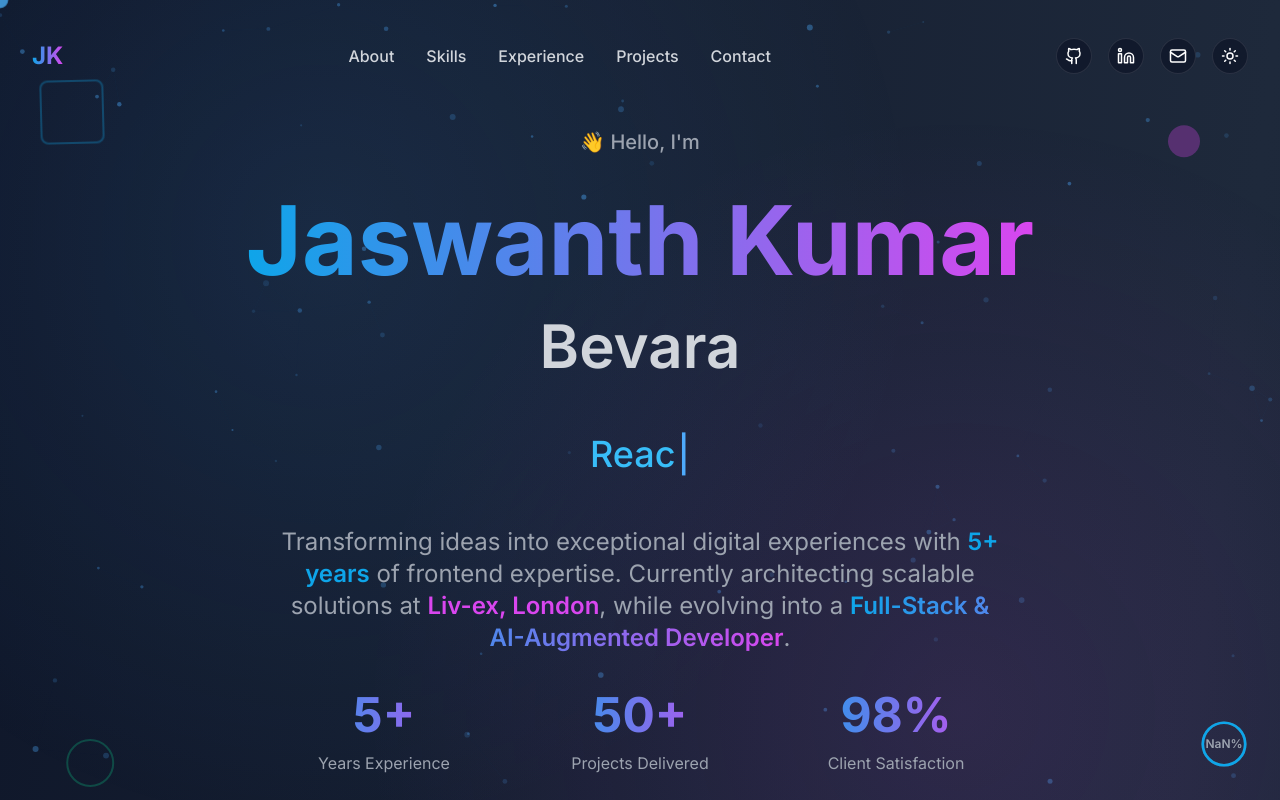
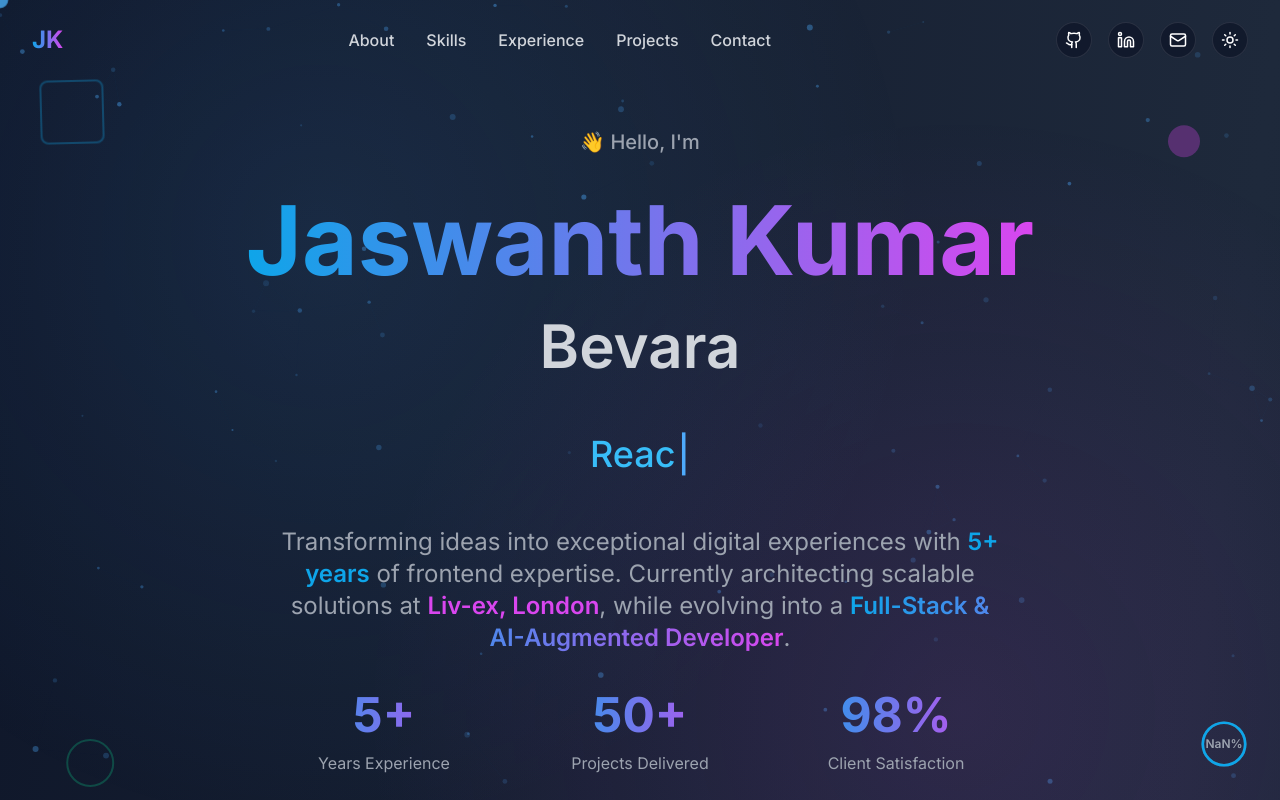
Before and after one commit to jaswanth-b-kumar/skillset-portfolio, a React (Create React App) app: page / in a window 1280 px wide. Shown: the top 800 px of the page. Built offline with nearby package versions, Linux system fonts and the light colour scheme.

Commit message:
Resolved console errors and added code cleanup

```diff
--- a/src/components/Experience.jsx
+++ b/src/components/Experience.jsx
@@ -1,7 +1,7 @@
 import React from 'react';
 import { motion } from 'framer-motion';
 import { useInView } from 'react-intersection-observer';
-import { MapPin, Calendar, ExternalLink, TrendingUp, Users, Code, Award } from 'lucide-react';
+import { MapPin, Calendar, TrendingUp, Users, Code, Award } from 'lucide-react';
 
 const Experience = ({ darkMode }) => {
   const [ref, inView] = useInView({
--- a/src/components/Header.jsx
+++ b/src/components/Header.jsx
@@ -1,6 +1,6 @@
 import React, { useState, useEffect } from 'react';
 import { motion, AnimatePresence } from 'framer-motion';
-import { Menu, X, Sun, Moon, Github, Linkedin, Mail, ExternalLink } from 'lucide-react';
+import { Menu, X, Sun, Moon, Github, Linkedin, Mail } from 'lucide-react';
 
 const Header = ({ darkMode, toggleDarkMode }) => {
   const [isScrolled, setIsScrolled] = useState(false);
@@ -43,14 +43,14 @@ const Header = ({ darkMode, toggleDarkMode }) => {
         initial={{ y: -100 }}
         animate={{ y: 0 }}
         transition={{ duration: 0.5 }}
-        className={`fixed top-0 left-0 right-0 z-50 transition-all duration-300 ${
+        className={`fixed top-0 left-0 right-0 z-50 transition-all duration-300 py-3 ${
           isScrolled
-            ? 'glass-effect shadow-lg py-3'
-            : 'bg-transparent py-6'
+            ? 'glass-effect shadow-lg'
+            : 'bg-transparent'
         }`}
       >
         <nav className="max-w-7xl mx-auto px-4 sm:px-6 lg:px-8">
-          <div className="flex items-center justify-between h-16">
+          <div className="flex items-center justify-between h-14">
             {/* Logo */}
             <motion.div
               whileHover={{ scale: 1.05 }}
--- a/src/components/Hero.jsx
+++ b/src/components/Hero.jsx
@@ -32,7 +32,7 @@ const Hero = ({ darkMode }) => {
     }, 100);
 
     return () => clearInterval(typeInterval);
-  }, [currentRoleIndex, fullText]);
+  }, [currentRoleIndex, fullText, roles.length]);
 
   const scrollToAbout = () => {
     document.getElementById('about')?.scrollIntoView({ behavior: 'smooth' });
```
